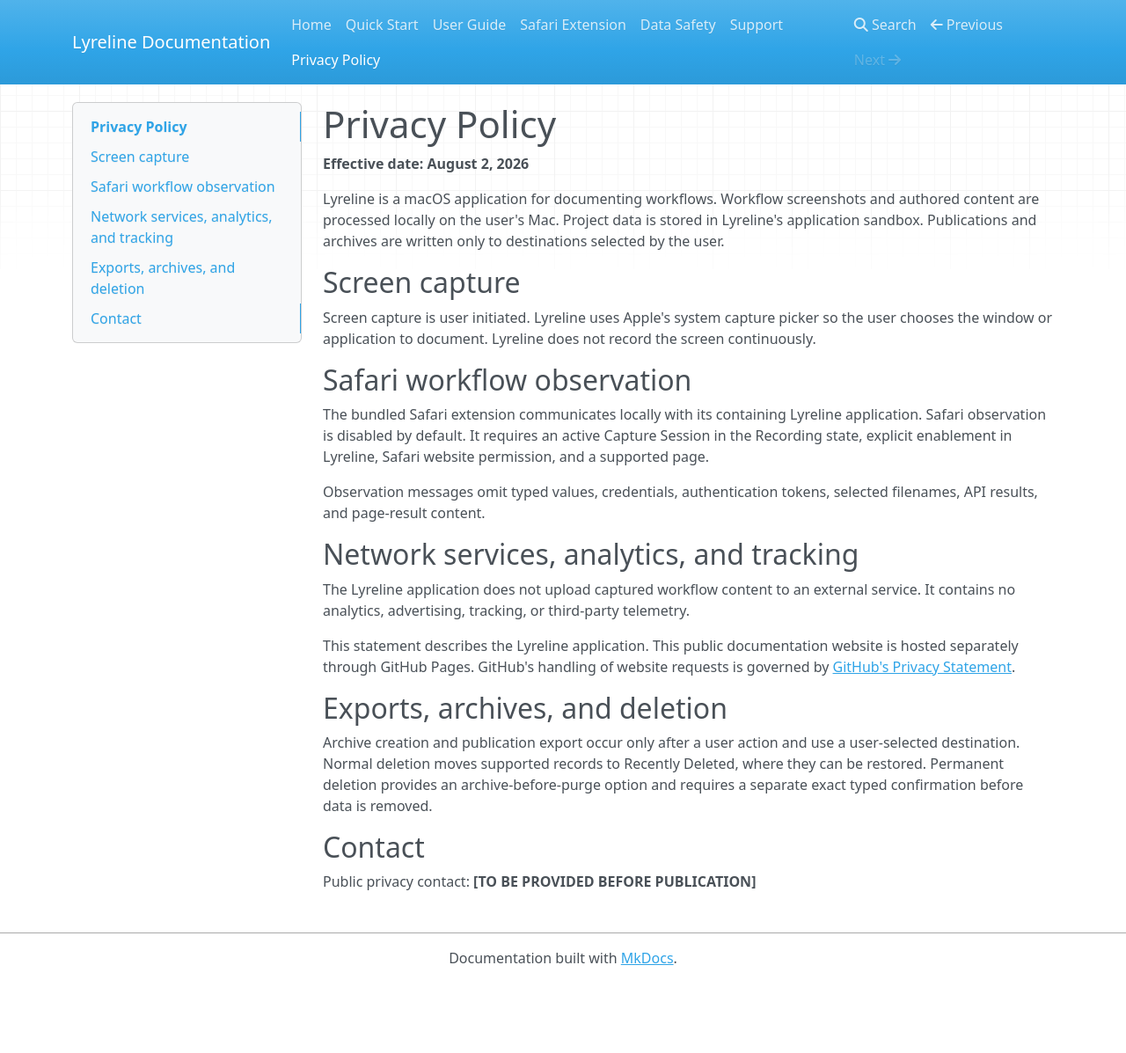
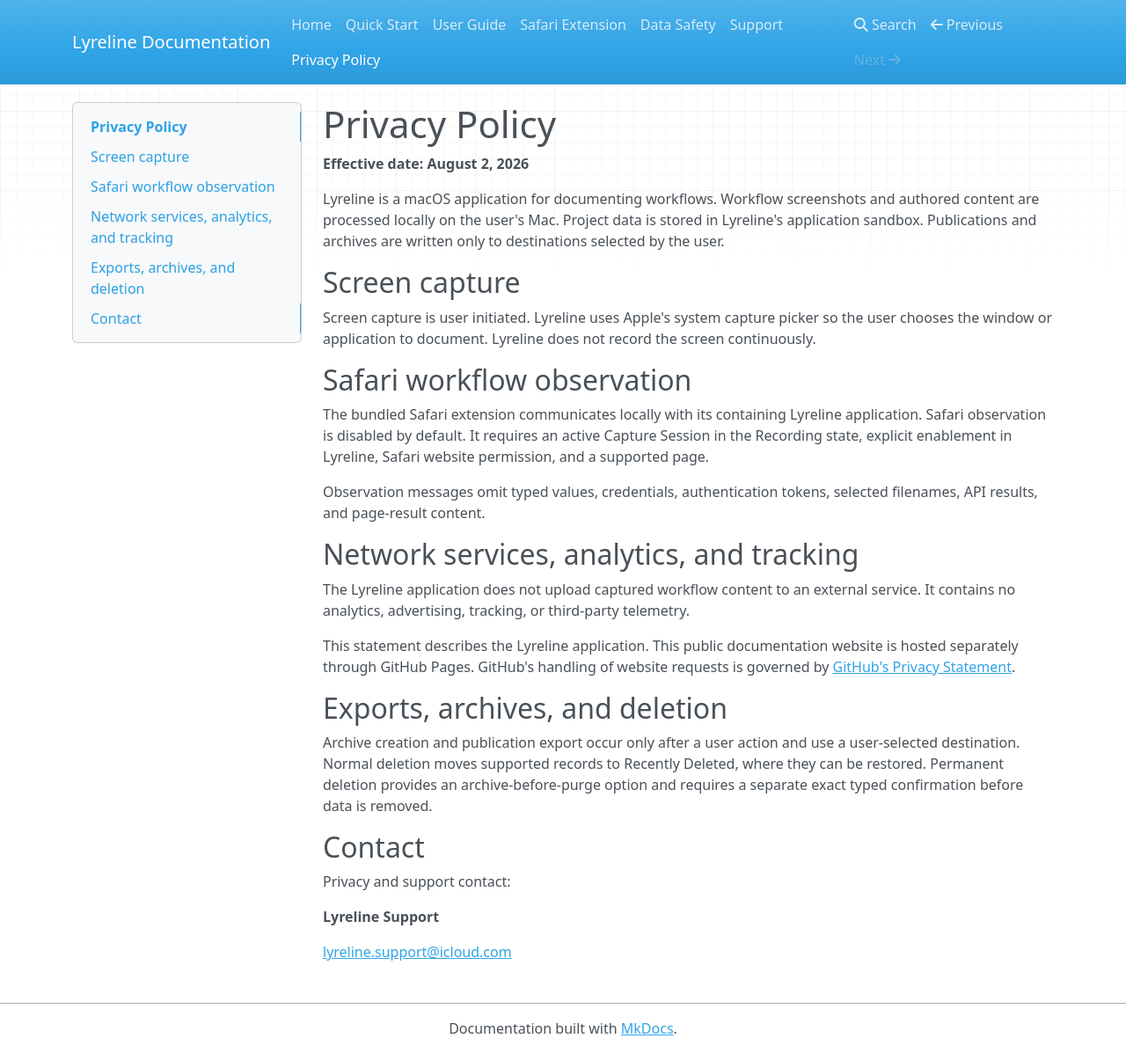
Before and after one commit to 94972cptbv-tech/Lyreline-Documentation, an MkDocs documentation site: the page built from docs/privacy.md, in a window 1280 px wide and 1197 px high. Shown: the whole window at 88% size. Built offline with MkDocs 1.6.1, drawn with Linux system fonts in a browser that asks for light colours; nearby versions of some CDN libraries.

Commit message:
Publish Lyreline support contact

```diff
--- a/docs/privacy.md
+++ b/docs/privacy.md
@@ -43,4 +43,8 @@
 
 ## Contact
 
-Public privacy contact: **[TO BE PROVIDED BEFORE PUBLICATION]**
+Privacy and support contact:
+
+**Lyreline Support**
+
+[lyreline.support@icloud.com](mailto:lyreline.support@icloud.com)
```
Also changed, not shown: docs/support.md (+5 -1 lines).
